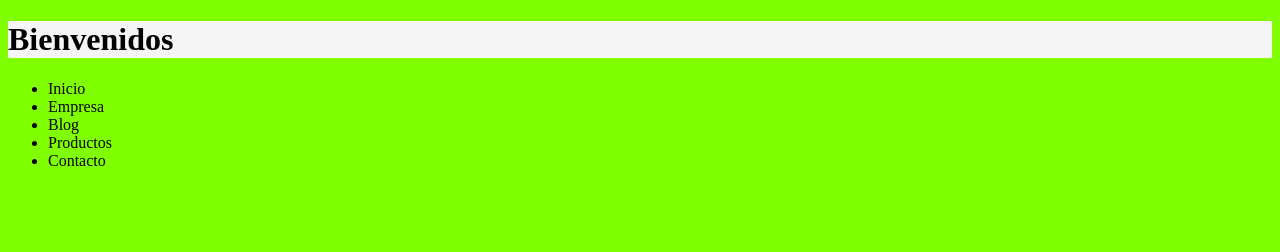
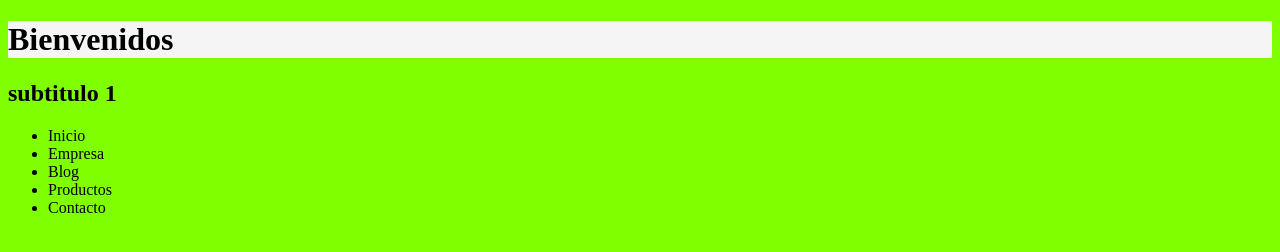
Before and after one commit to Nailbom/Proyecto1, a plain HTML site: page index.html in a window 1280 px wide. Drawn offline with Linux system fonts and the light colour scheme.

Commit message:
Se ingresa el subtitulo 2 en el index.html

```diff
--- a/index.html
+++ b/index.html
@@ -8,6 +8,7 @@
 </head>
 <body>
     <h1>Bienvenidos</h1>
+    <h2>subtitulo 1</h2>
     <div class="navegacion">
         <ul>
             <li>Inicio</li>
```
